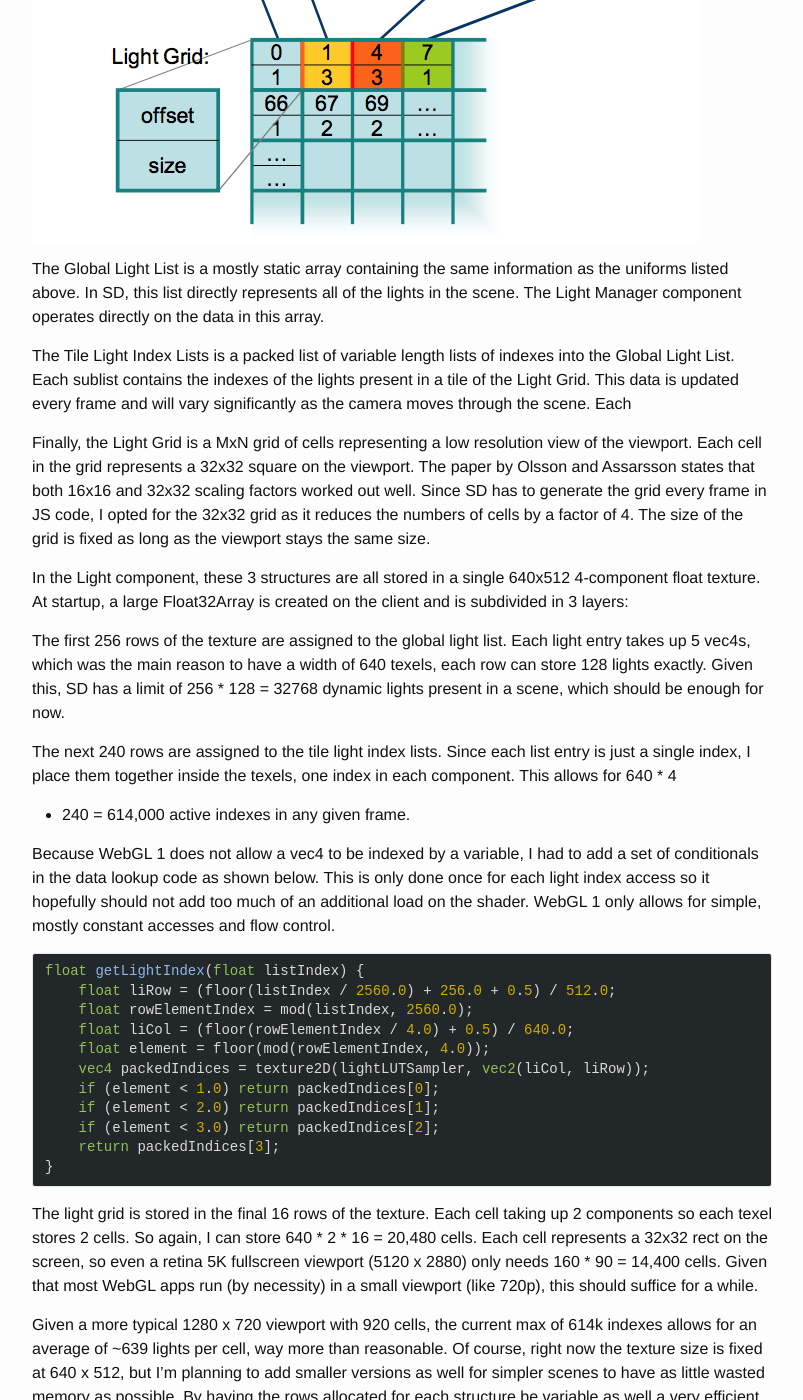
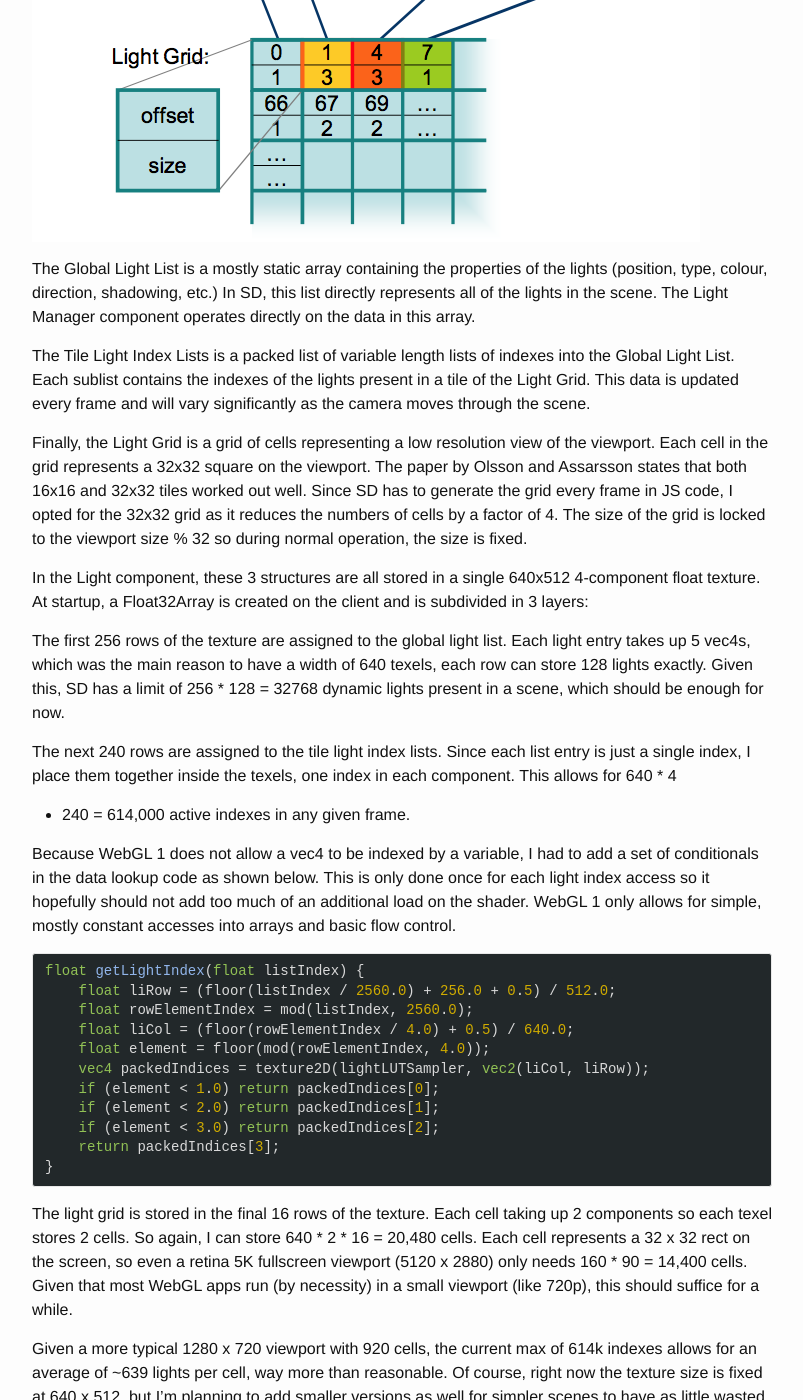
Before and after one commit to stardazed/stardazed.github.io, a Jekyll site: the page built from _posts/2017-01-03-tiling-light.md, in a window 1280 px wide and 1400 px high, scrolled down 1288 px. Shown: the whole window, without its empty margins (238-1041 px from the left). Built offline with Jekyll 4.4.1, drawn with Linux system fonts in a browser that asks for light colours; some of the changed text lies outside the part shown.

Commit message:
fix typos, reword some things for tiling light article

```diff
--- a/_posts/2017-01-03-tiling-light.md
+++ b/_posts/2017-01-03-tiling-light.md
@@ -6,7 +6,7 @@ date:   2017-01-03 00:00:00 +0100
 
 Stardazed supports 3 types of lights: directional, point and spot lights. These are the basic types of
 lights supported by most, if not all game engines. Up to recently SD had a hard limit of 4 active lights
-at any time. The light information was stored in several uniform arrays.
+at any time. The light information was stored in a couple of uniform arrays.
 
 I limited the number to 4 initially as all lights were processed for every pixel in the fragment shader,
 whether they were likely to affect the pixel or not. SD currently only has a forward shader where you
@@ -14,9 +14,10 @@ process all lights every pixel (or vertex) in a normal render pass. In a deferre
 rendered separately and is usually limited to a section of the screen by enabling the scissor test and
 clipping rendering to the area of the screen affected by the light.
 
-Another issue it that there's a limit on the number of uniform vectors available for use during any one
+Another issue is that there's a limit on the number of uniform vectors available for use during any one
 draw call and especially on mobile that limit is quite low. The limit is quite easy to reach with a bunch
-of lights and other uniforms are competing for the same space as well.
+of lights and other uniforms competing for the same space.
+
 
 ### Tiled Shading
 
@@ -28,10 +29,11 @@ that the number of lights covering any area of the screen isn't too large.
 In typical scenarios, a level has many lights, but most of them only affect a small area of the map and,
 depending on the viewing angle, only a couple of lights will affect any given part of the screen, even
 with many lights in close proximity to each other. Tiled lighting exploits this by dividing the screen
-up into a grid of square areas and determining before the actual lighting passes which lights affect
-which parts of the grid. Inside the lighting code, a lookup is done in the precalculated grid based on
-the viewport pixel to get the list of lights that affect the current block. So even if many lights are
-active, the fragment shader will only process the ones that are likely to affect the pixel being drawn.
+up into a grid of square areas and determining before the actual lighting passes are run which lights affect
+which parts of the grid. Inside the lighting code, a lookup is done in the precalculated grid to get the
+list of lights that affect the current pixel. So even if many lights are active, the fragment shader
+will only process the ones that are likely to affect the pixel being processed.
+
 
 ### Implementation
 
@@ -44,22 +46,22 @@ here (image taken from the paper):
 
 ![Light data structures schematic](/assets/lightstruct.png)
 
-The Global Light List is a mostly static array containing the same information as the uniforms listed
-above. In SD, this list directly represents all of the lights in the scene. The Light Manager component
-operates directly on the data in this array.
+The Global Light List is a mostly static array containing the properties of the lights (position, type,
+colour, direction, shadowing, etc.) In SD, this list directly represents all of the lights in the scene.
+The Light Manager component operates directly on the data in this array.
 
 The Tile Light Index Lists is a packed list of variable length lists of indexes into the Global Light
 List. Each sublist contains the indexes of the lights present in a tile of the Light Grid. This data
-is updated every frame and will vary significantly as the camera moves through the scene. Each
+is updated every frame and will vary significantly as the camera moves through the scene.
 
-Finally, the Light Grid is a MxN grid of cells representing a low resolution view of the viewport.
+Finally, the Light Grid is a grid of cells representing a low resolution view of the viewport.
 Each cell in the grid represents a 32x32 square on the viewport. The paper by Olsson and Assarsson
-states that both 16x16 and 32x32 scaling factors worked out well. Since SD has to generate the grid
+states that both 16x16 and 32x32 tiles worked out well. Since SD has to generate the grid
 every frame in JS code, I opted for the 32x32 grid as it reduces the numbers of cells by a factor of 4.
-The size of the grid is fixed as long as the viewport stays the same size.
+The size of the grid is locked to the viewport size % 32 so during normal operation, the size is fixed.
 
 In the Light component, these 3 structures are all stored in a single 640x512 4-component float texture.
-At startup, a large Float32Array is created on the client and is subdivided in 3 layers:
+At startup, a Float32Array is created on the client and is subdivided in 3 layers:
 
 The first 256 rows of the texture are assigned to the global light list. Each light entry takes up 5
 vec4s, which was the main reason to have a width of 640 texels, each row can store 128 lights exactly.
@@ -73,7 +75,7 @@ index, I place them together inside the texels, one index in each component. Thi
 Because WebGL 1 does not allow a vec4 to be indexed by a variable, I had to add a set of conditionals
 in the data lookup code as shown below. This is only done once for each light index access so it
 hopefully should not add too much of an additional load on the shader. WebGL 1 only allows for simple,
-mostly constant accesses and flow control.
+mostly constant accesses into arrays and basic flow control.
 
 {% highlight glsl %}
 float getLightIndex(float listIndex) {
@@ -90,7 +92,7 @@ float getLightIndex(float listIndex) {
 {% endhighlight %}
 
 The light grid is stored in the final 16 rows of the texture. Each cell taking up 2 components so each
-texel stores 2 cells. So again, I can store 640 * 2 * 16 = 20,480 cells. Each cell represents a 32x32
+texel stores 2 cells. So again, I can store 640 * 2 * 16 = 20,480 cells. Each cell represents a 32 x 32
 rect on the screen, so even a retina 5K fullscreen viewport (5120 x 2880) only needs 160 * 90 = 14,400
 cells. Given that most WebGL apps run (by necessity) in a small viewport (like 720p), this should
 suffice for a while.
@@ -101,6 +103,10 @@ fixed at 640 x 512, but I'm planning to add smaller versions as well for simpler
 little wasted memory as possible. By having the rows allocated for each structure be variable as well
 a very efficient lookup table can be created for scenes with a known number of lights.
 
+Since the table is calculated on the CPU and only a small part is changed every frame, the GPU texture
+data is updated by determining which rows in the 3 tables are affected and only sending those to the GPU.
+
+
 ### Building the Light Grid
 
 As noted above, every frame the light grid and tile light index lists have to be updated. Currently,
@@ -130,6 +136,7 @@ And another from a debug birds eye view:
 
 I'm not satisfied yet with the rect calculation and there are some issues to work out, but this was
 good enough for my current LD entries so I moved on.
+
 
 ### Optimizing the Light / Grid Loop
 
@@ -189,8 +196,10 @@ function updateLightData() {
 }
 {% endhighlight %}
 
-Even though the second block has several nested loops, it is a series of linear traversals
-of the grid data and the relatively short span lists for each row.
+Even though the second block has several nested loops, it traverses the grid data linearly
+once and iterates over the relatively short span list each cell, and the span list is
+updated only once per row.
+
 
 ### Future Work
 
```
Also changed, not shown: other parts of _posts/2017-01-03-tiling-light.md (+2 -2 lines).
